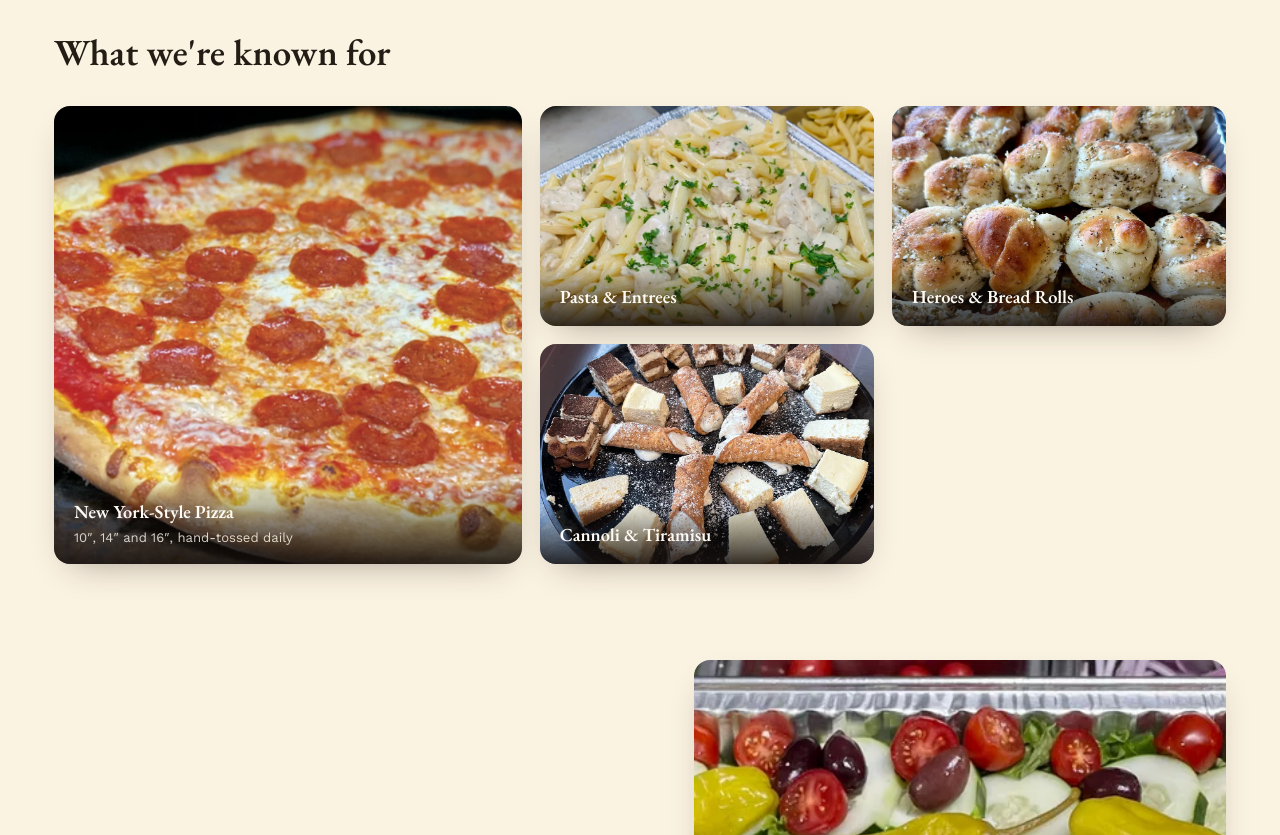
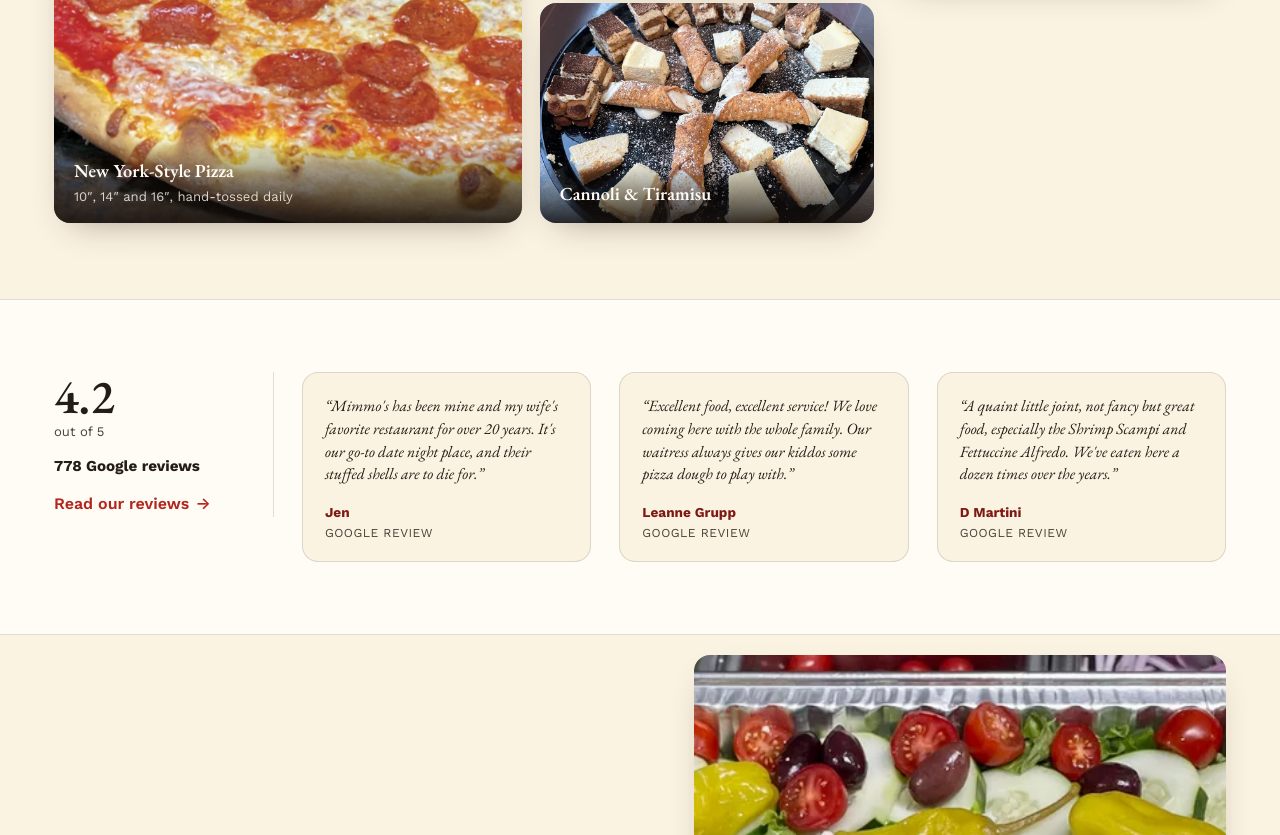
Before and after one commit to asheesh8/MimmosItalian, a website: page index.html in a window 1280 px wide. Shown: the part 1701-2536 px from the top of the page. Drawn offline with Linux system fonts and the light colour scheme.

Commit message:
Rework hero with brand mark and diagonal photo, add real Google reviews section, fix illustration aspect-ratio squeeze

```diff
--- a/index.html
+++ b/index.html
@@ -136,6 +136,29 @@
   </div>
 </section>
 
+<section class="reviews-section">
+  <div class="wrap reviews-grid">
+    <div class="reviews-stat">
+      <span class="reviews-score">4.2</span>
+      <span class="reviews-outof">out of 5</span>
+      <span class="reviews-count">778 Google reviews</span>
+      <a class="link-arrow" href="https://www.google.com/maps/search/?api=1&amp;query=Mimmo%27s+Pizzeria+%26+Restaurant+St+Albans+VT" target="_blank" rel="noopener">Read our reviews</a>
+    </div>
+    <div class="review-card">
+      <p>&ldquo;Mimmo's has been mine and my wife's favorite restaurant for over 20 years. It's our go-to date night place, and their stuffed shells are to die for.&rdquo;</p>
+      <footer><cite>Jen</cite><span>Google review</span></footer>
+    </div>
+    <div class="review-card">
+      <p>&ldquo;Excellent food, excellent service! We love coming here with the whole family. Our waitress always gives our kiddos some pizza dough to play with.&rdquo;</p>
+      <footer><cite>Leanne Grupp</cite><span>Google review</span></footer>
+    </div>
+    <div class="review-card">
+      <p>&ldquo;A quaint little joint, not fancy but great food, especially the Shrimp Scampi and Fettuccine Alfredo. We've eaten here a dozen times over the years.&rdquo;</p>
+      <footer><cite>D Martini</cite><span>Google review</span></footer>
+    </div>
+  </div>
+</section>
+
 <section class="split-feature">
   <div class="wrap split-grid">
     <div class="split-copy">
--- a/main.js
+++ b/main.js
@@ -17,7 +17,7 @@
   }
 
   var reduceMotion = window.matchMedia('(prefers-reduced-motion: reduce)').matches;
-  var targets = document.querySelectorAll('.bento-tile, .story-copy, .split-copy, .menu-bento h2, .cta-band h2');
+  var targets = document.querySelectorAll('.bento-tile, .story-copy, .split-copy, .review-card, .menu-bento h2, .cta-band h2');
   if (!reduceMotion && 'IntersectionObserver' in window && targets.length) {
     targets.forEach(function (el) { el.classList.add('reveal'); });
     var io = new IntersectionObserver(
--- a/styles.css
+++ b/styles.css
@@ -251,10 +251,10 @@ a:hover { text-decoration: underline; }
 
 /* Story band */
 .story-band { background: var(--tomato); padding: 72px 0; color: var(--paper); overflow: hidden; }
-.story-grid { display: grid; grid-template-columns: 220px 1fr; gap: 48px; align-items: center; }
-.story-grid-reverse { grid-template-columns: 1fr 220px; }
+.story-grid { display: grid; grid-template-columns: 300px 1fr; gap: 56px; align-items: center; }
+.story-grid-reverse { grid-template-columns: 1fr 300px; }
 .story-grid-reverse .story-sketch { order: 2; }
-.story-sketch { width: 100%; filter: invert(1) brightness(1.6); opacity: 0.92; }
+.story-sketch { width: 100%; height: auto; filter: invert(1) brightness(1.6); opacity: 0.92; }
 .story-copy h2 { color: var(--paper); }
 .story-copy p { color: rgba(255, 250, 240, 0.92); max-width: 56ch; }
 .story-copy .link-arrow { color: var(--paper); }
@@ -304,6 +304,25 @@ a:hover { text-decoration: underline; }
   .bento-grid { grid-template-columns: 1fr; grid-template-rows: none; }
   .bento-large { grid-column: auto; height: 260px; }
   .bento-tile { height: 220px; }
+}
+
+/* Reviews */
+.reviews-section { padding: 72px 0; background: var(--paper); border-top: 1px solid var(--line); border-bottom: 1px solid var(--line); }
+.reviews-grid { display: grid; grid-template-columns: 220px 1fr 1fr 1fr; gap: 28px; align-items: start; }
+.reviews-stat { display: flex; flex-direction: column; gap: 2px; padding-right: 28px; border-right: 1px solid var(--line); }
+.reviews-score { font-family: var(--font-display); font-size: 3rem; font-weight: 600; color: var(--ink); line-height: 1; }
+.reviews-outof { font-size: 0.82rem; color: var(--ink-soft); margin-bottom: 10px; }
+.reviews-count { font-weight: 700; font-size: 0.95rem; margin-bottom: 12px; }
+.review-card { background: var(--cream); border-radius: var(--radius-card); padding: 22px 22px 18px; border: 1px solid var(--line); }
+.review-card p { color: var(--ink); font-size: 0.98rem; margin-bottom: 16px; font-family: var(--font-display); font-style: italic; line-height: 1.45; max-width: none; }
+.review-card footer { display: flex; flex-direction: column; gap: 1px; }
+.review-card cite { font-style: normal; font-weight: 700; font-size: 0.85rem; color: var(--tomato-dark); }
+.review-card footer span { font-size: 0.76rem; color: var(--ink-soft); text-transform: uppercase; letter-spacing: 0.04em; }
+
+@media (max-width: 900px) {
+  .reviews-grid { grid-template-columns: 1fr; gap: 20px; }
+  .reviews-stat { flex-direction: row; align-items: baseline; gap: 10px; flex-wrap: wrap; border-right: none; border-bottom: 1px solid var(--line); padding: 0 0 18px; }
+  .reviews-outof, .reviews-count { margin-bottom: 0; }
 }
 
 /* Split feature */
```
Also changed, not shown: pages/index.html (+23 -0 lines).
